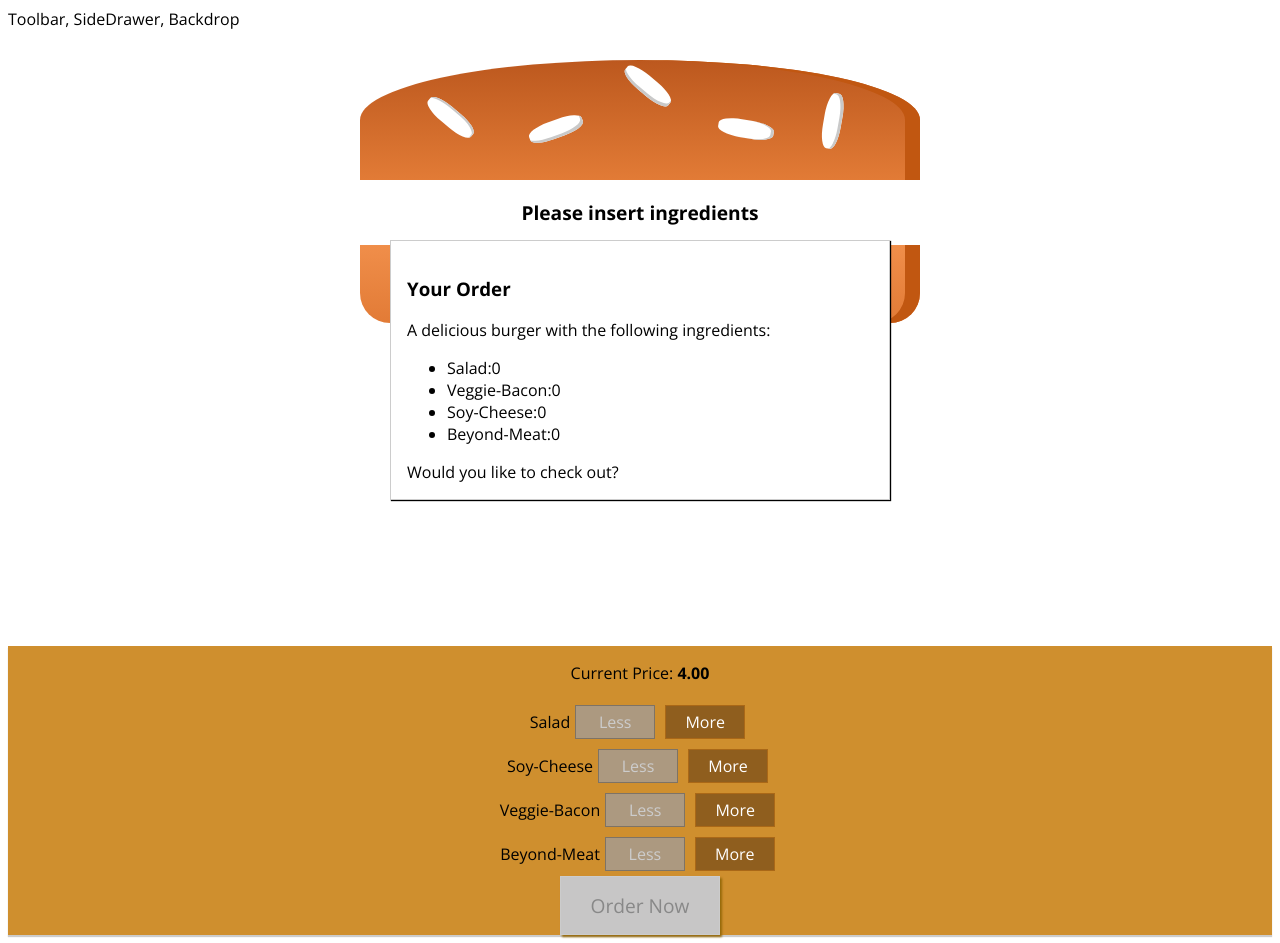
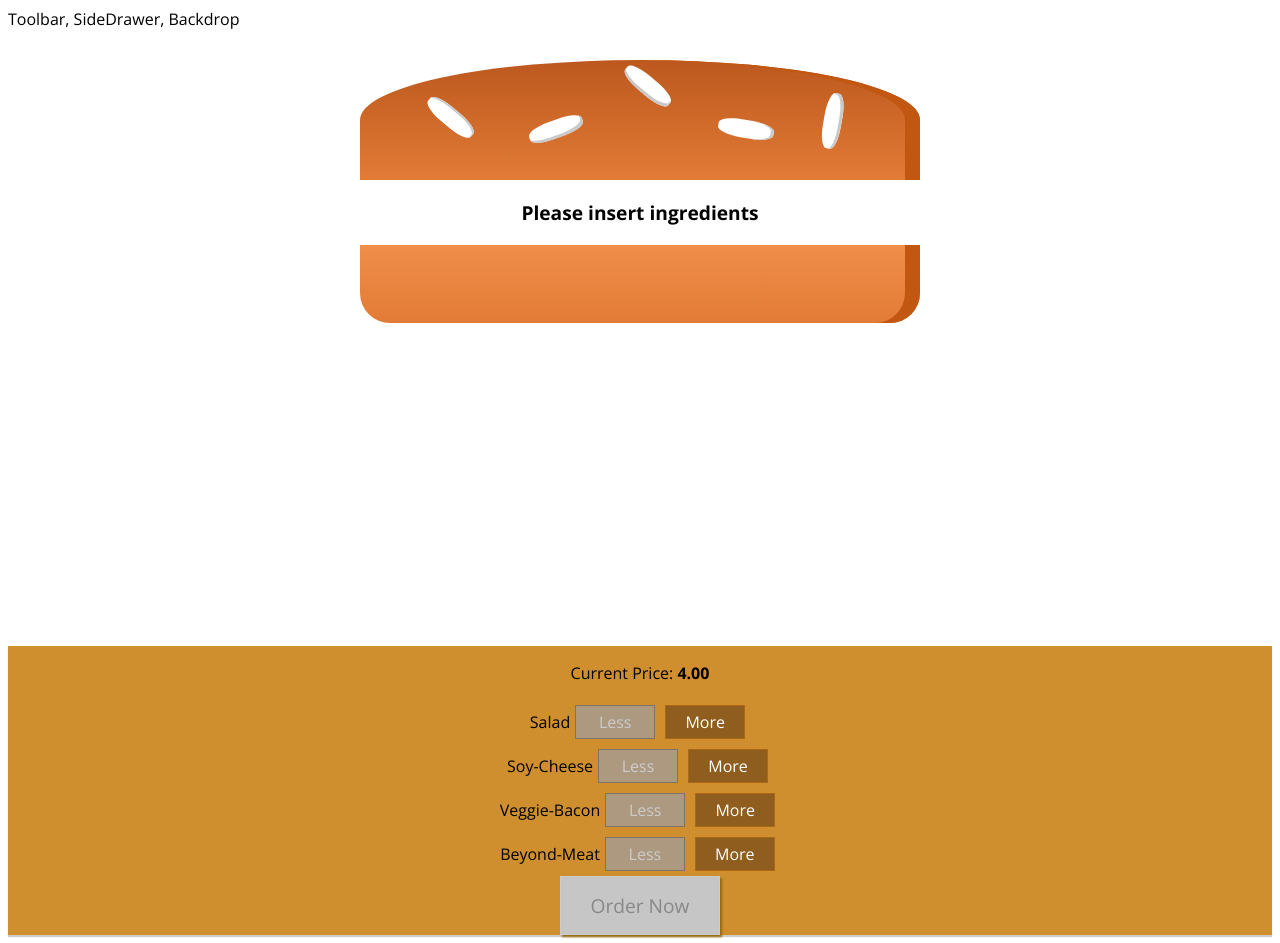
Before and after one commit to ItayTur/Vegan-Burger-Builder, a React (Create React App) app in the folder vegan-burger-builder/: page / in a window 1280 px wide. Built offline with nearby package versions, Linux system fonts and the light colour scheme.

Commit message:
activate order now click to show summary

```diff
--- a/vegan-burger-builder/src/components/Burger/BuildControls/BuildControls.js
+++ b/vegan-burger-builder/src/components/Burger/BuildControls/BuildControls.js
@@ -19,7 +19,7 @@ const buildControls = (props) => {
             removed={()=>props.removed(ctrl.type)}
             disabledInfo={props.disabledInfo[ctrl.type]}/>
         })}
-        <button disabled={!props.isPurchasable} className={classes.OrderButton}>Order Now</button>
+        <button onClick={props.Purchasing} disabled={!props.isPurchasable} className={classes.OrderButton}>Order Now</button>
     </div>
 };
 
--- a/vegan-burger-builder/src/components/Burger/OrderSummary/OrderSummary.js
+++ b/vegan-burger-builder/src/components/Burger/OrderSummary/OrderSummary.js
@@ -2,7 +2,7 @@ import React from 'react';
 
 const orderSummary = (props) => {
     const orderDetails = Object.keys(props.ingredients)
-    .map(ingKey => <li><span style={{textTransform: 'capitalize'}}>{ingKey}:</span>
+    .map(ingKey => <li key={ingKey}><span style={{textTransform: 'capitalize'}}>{ingKey}: </span>
     {props.ingredients[ingKey]}</li>)
     return (
         <>
--- a/vegan-burger-builder/src/components/UI/Modal/Modal.js
+++ b/vegan-burger-builder/src/components/UI/Modal/Modal.js
@@ -3,7 +3,10 @@ import classes from './Modal.module.css';
 
 const modal = (props) => {
     return (
-        <div className={classes.Modal}>
+        <div
+        className={classes.Modal}
+        style={{transform: props.show ? 'translateY(0)' : 'translateY(-100vh)',
+        opacity: props.show ? '1':'0'}}>
             {props.children}
         </div>
     );
--- a/vegan-burger-builder/src/containers/BurgerBuilder/BurgerBuilder.js
+++ b/vegan-burger-builder/src/containers/BurgerBuilder/BurgerBuilder.js
@@ -20,7 +20,8 @@ class BurgerBuilder extends Component {
       "beyond-meat": 0
     },
     totalPrice: 4,
-    isPurchaseable: false
+    isPurchaseable: false,
+    isPurchasing: false
   };
 
   updatePurchaseState (ingredients) {
@@ -55,6 +56,10 @@ class BurgerBuilder extends Component {
     }
   };
 
+  purchesHandler = () => {
+    this.setState({isPurchasing: true});
+  }
+
   render() {
     const disableds = {
         ...this.state.ingredients
@@ -66,7 +71,7 @@ class BurgerBuilder extends Component {
 
     return (
       <>
-        <Modal>
+        <Modal show={this.state.isPurchasing}>
             <OrderSummary ingredients={this.state.ingredients}/>
         </Modal>
         <Burger ingredients={this.state.ingredients} />
@@ -76,6 +81,7 @@ class BurgerBuilder extends Component {
           removed={this.removingIngredient}
           disabledInfo={disableds}
           isPurchasable={this.state.isPurchaseable}
+          Purchasing={this.purchesHandler}
         />
       </>
     );
```
